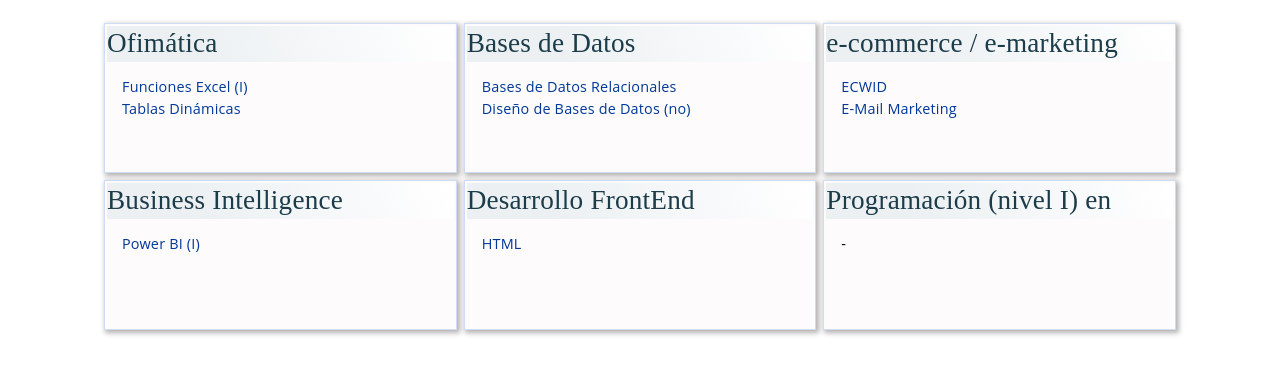
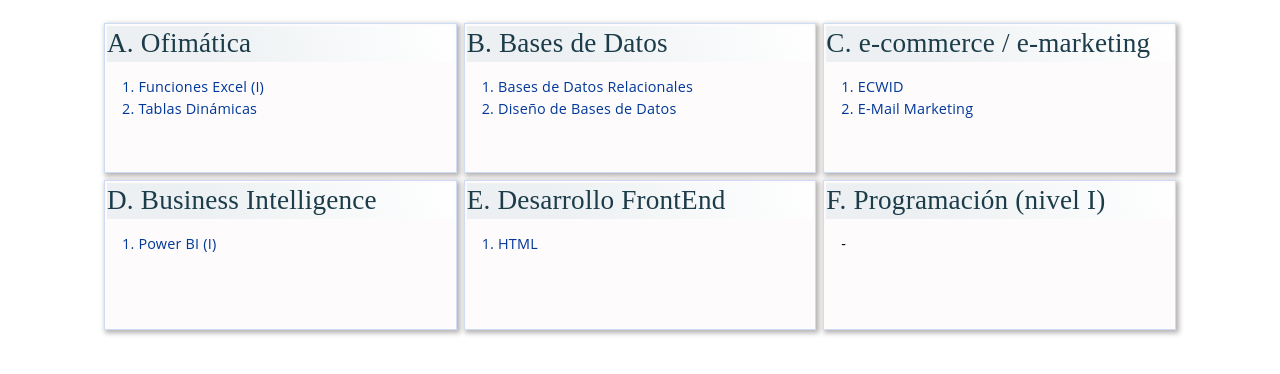
Before and after one commit to ritadelatorre/quizz, a plain HTML site: page index.html in a window 1280 px wide. Shown: the part 136-510 px from the top of the page. Drawn offline with Linux system fonts and the light colour scheme; a web font is replaced by a local one.

Commit message:
Add files via upload

```diff
--- a/index.html
+++ b/index.html
@@ -19,40 +19,40 @@
 				<h1>Tests</h1>
 				<section class="grilla">
 					<div class="panel">
-						<h2>Ofimática</h2>
+						<h2>A. Ofimática</h2>
 						<ul>
-							<li><a target="_blank" href="excel.html">Funciones Excel (I)</a></li>
-							<li><a target="_blank" href="pivottable.html">Tablas Dinámicas</a></li>
+							<li><a target="_blank" href="excel.html">1. Funciones Excel (I)</a></li>
+							<li><a target="_blank" href="pivottable.html">2. Tablas Dinámicas</a></li>
 						</ul>
 					</div>
 					<div class="panel">
-						<h2>Bases de Datos</h2>
+						<h2>B. Bases de Datos</h2>
 						<ul>
-							<li><a target="_blank" href="bbdd.html">Bases de Datos Relacionales</a></li>
-							<li><a target="_blank" href="dbdesign.html">Diseño de Bases de Datos (no)</a></li>
+							<li><a target="_blank" href="bbdd.html">1. Bases de Datos Relacionales</a></li>
+							<li><a target="_blank" href="dbdesign.html">2. Diseño de Bases de Datos</a></li>
 						</ul>
 					</div>
                <div class="panel">
-						<h2>e-commerce / e-marketing</h2>
+						<h2>C. e-commerce / e-marketing</h2>
 						<ul>
-							<li><a target="_blank" href="ecwid.html">ECWID</a></li>
-							<li><a target="_blank" href="emailmkt.html">E-Mail Marketing</a></li>
+							<li><a target="_blank" href="ecwid.html">1. ECWID</a></li>
+							<li><a target="_blank" href="emailmkt.html">2. E-Mail Marketing</a></li>
 						</ul>
 					</div>
 					<div class="panel">
-						<h2>Business Intelligence</h2>
+						<h2>D. Business Intelligence</h2>
 						<ul>
-							<li><a target="_blank" href="powerbi.html">Power BI (I)</a></li>
+							<li><a target="_blank" href="powerbi.html">1. Power BI (I)</a></li>
 						</ul>
 					</div>
                <div class="panel">
-						<h2>Desarrollo FrontEnd</h2>
+						<h2>E. Desarrollo FrontEnd</h2>
 						<ul>
-							<li><a target="_blank" href="html.html">HTML</a></li>
+							<li><a target="_blank" href="html.html">1. HTML</a></li>
 						</ul>
 					</div>
 					<div class="panel">
-						<h2>Programación (nivel I) en</h2>
+						<h2>F. Programación (nivel I)</h2>
 						<ul>
 							<li>-</li>
 						</ul>
```
